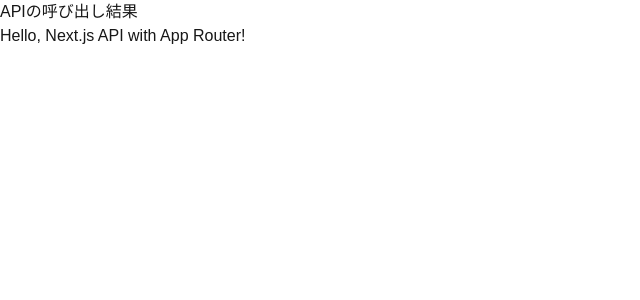
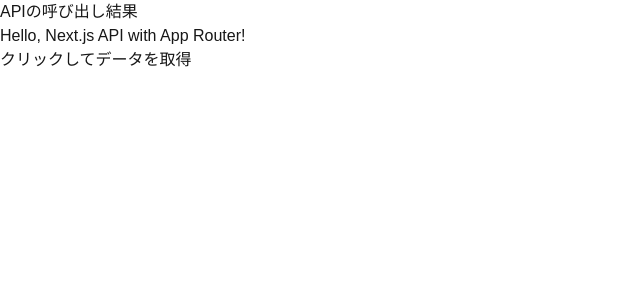
Before and after one commit to TakuyaFukumura/practice-next-js, a Next.js app: page /clientComponents in a window 1280 px wide. Shown: the top 300 px of the page, without its empty margins (0-640 px from the left). Built offline with nearby package versions, Linux system fonts and the light colour scheme.

Commit message:
クリックされた時の処理呼び出しを追加

```diff
--- /dev/null
+++ b/src/app/api/click/route.ts
@@ -0,0 +1,5 @@
+import { NextRequest, NextResponse } from "next/server";
+
+export async function GET(req: NextRequest) {
+  return NextResponse.json({ message: "クリックされました" });
+}
--- a/src/app/clientComponents/page.tsx
+++ b/src/app/clientComponents/page.tsx
@@ -21,10 +21,23 @@
     fetchData();
   }, []);
 
+  const handleClick = async () => {
+      try {
+        const apiResponse = await fetch("/api/click"); // APIエンドポイント
+        if (!apiResponse.ok) throw new Error("Failed to fetch data");
+        const data = await apiResponse.json();
+        setMessage(data.message);
+      } catch (error) {
+        console.error(error);
+        setMessage("エラーが発生しました");
+      }
+    };
+
   return (
     <main>
       <h1>APIの呼び出し結果</h1>
       <p>{message}</p>
+      <button onClick={handleClick}>クリックしてデータを取得</button>
     </main>
   );
 }
```
